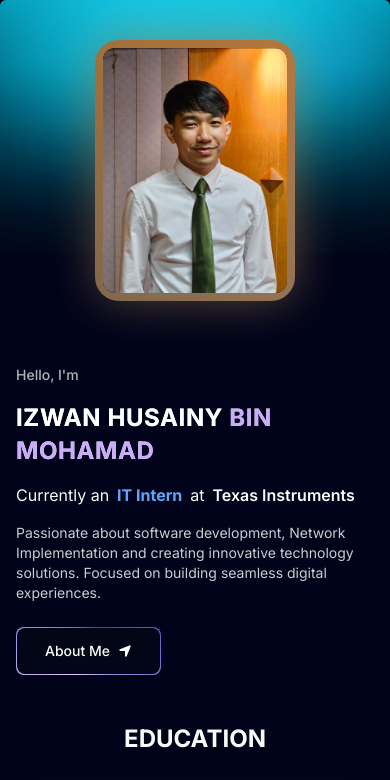
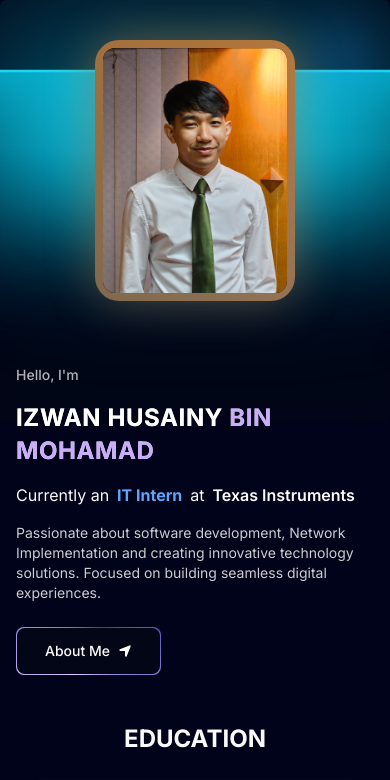
Before and after one commit to wan00000/animated-portfolio, a Next.js app: page / in a window 390 px wide. Shown: the top 780 px of the page. Built offline with nearby package versions, Linux system fonts and the light colour scheme.

Commit message:
add layout responsiveness

```diff
--- a/components/Hero.tsx
+++ b/components/Hero.tsx
@@ -10,7 +10,7 @@ const Hero = () => {
     <section id="home" className="relative">
       {/* Lamp Container as background */}
       <div className="absolute inset-0 w-full overflow-hidden">
-        <LampContainer className="min-h-[30vh] md:min-h-[40vh] lg:min-h-[50vh]">
+        <LampContainer className="min-h-[50vh] md:min-h-[40vh] lg:min-h-[50vh]">
           {/* Empty content for the lamp effect */}
         </LampContainer>
       </div>
```
